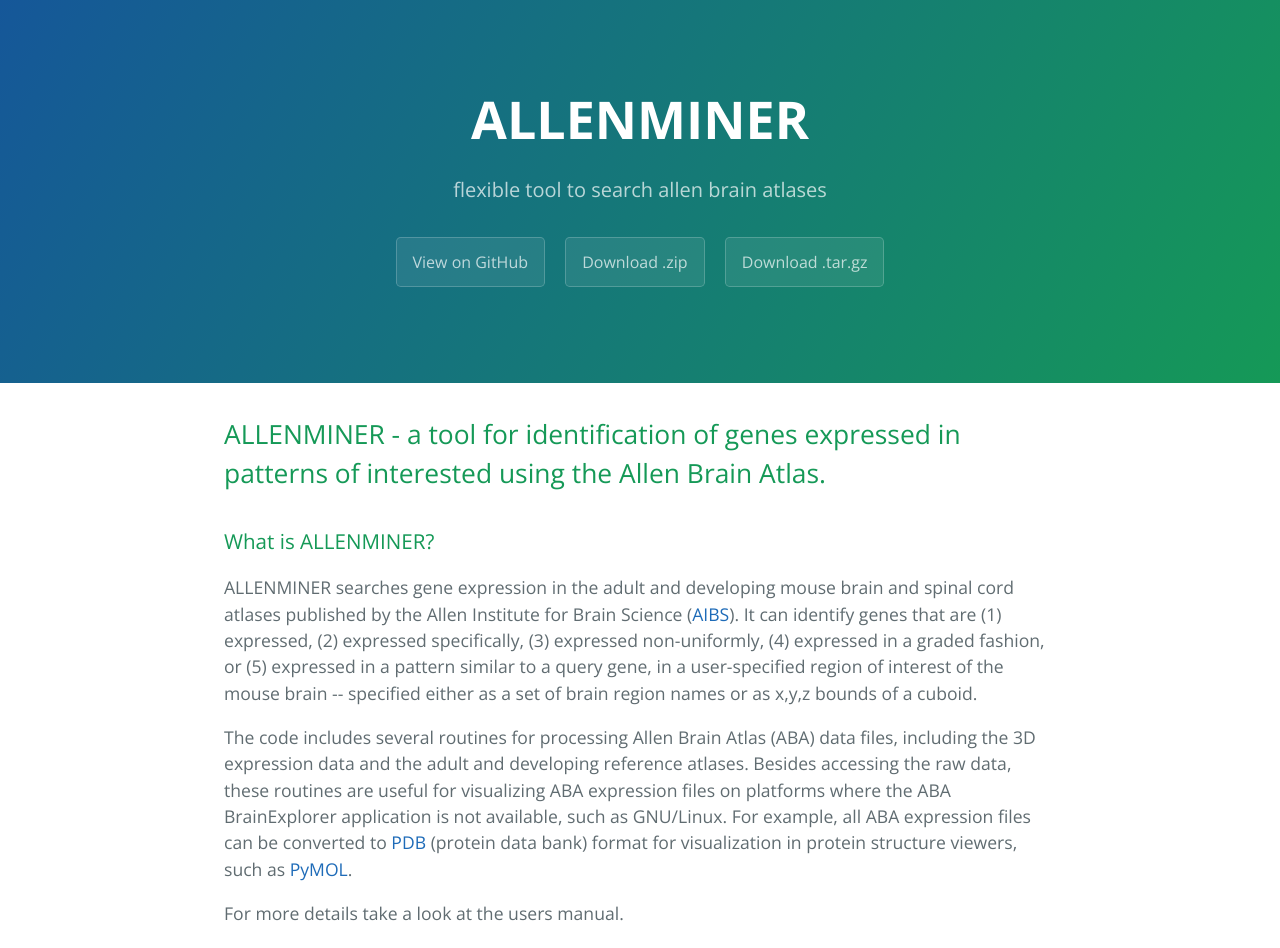
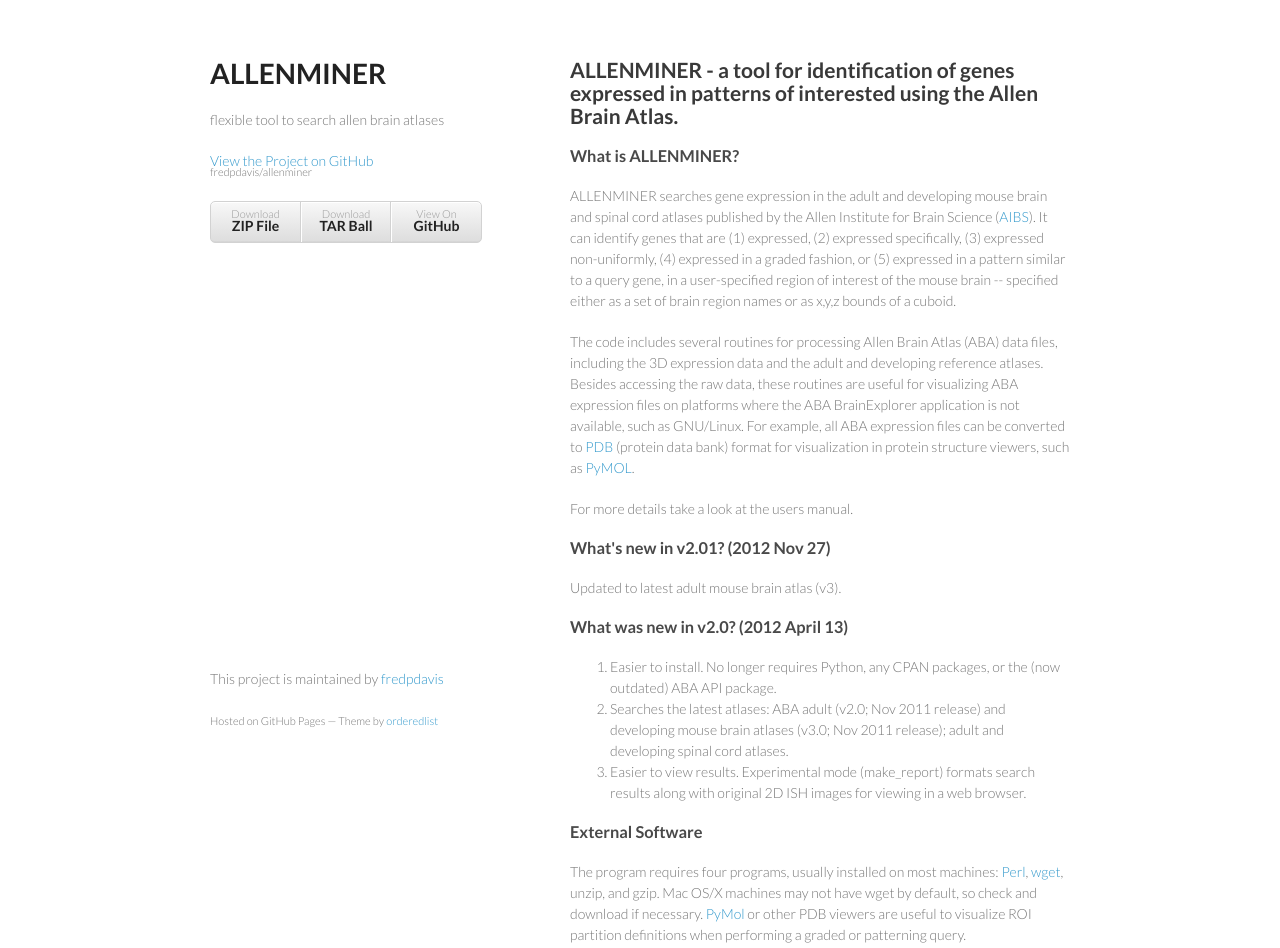
Before and after one commit to fredpdavis/allenminer, a plain HTML site: page index.html in a window 1280 px wide. Shown: the top 948 px of the page. Drawn offline with nearby package versions, Linux system fonts and the light colour scheme.

Commit message:
Create gh-pages branch via GitHub

```diff
--- a/index.html
+++ b/index.html
@@ -1,25 +1,34 @@
-<!DOCTYPE html>
-<html lang="en-us">
+<!doctype html>
+<html>
   <head>
-    <meta charset="UTF-8">
+    <meta charset="utf-8">
+    <meta http-equiv="X-UA-Compatible" content="chrome=1">
     <title>ALLENMINER by fredpdavis</title>
-    <meta name="viewport" content="width=device-width, initial-scale=1">
-    <link rel="stylesheet" type="text/css" href="stylesheets/normalize.css" media="screen">
-    <link href='https://fonts.googleapis.com/css?family=Open+Sans:400,700' rel='stylesheet' type='text/css'>
-    <link rel="stylesheet" type="text/css" href="stylesheets/stylesheet.css" media="screen">
-    <link rel="stylesheet" type="text/css" href="stylesheets/github-light.css" media="screen">
+
+    <link rel="stylesheet" href="stylesheets/styles.css">
+    <link rel="stylesheet" href="stylesheets/github-light.css">
+    <meta name="viewport" content="width=device-width, initial-scale=1, user-scalable=no">
+    <!--[if lt IE 9]>
+    <script src="//html5shiv.googlecode.com/svn/trunk/html5.js"></script>
+    <![endif]-->
   </head>
   <body>
-    <section class="page-header">
-      <h1 class="project-name">ALLENMINER</h1>
-      <h2 class="project-tagline">flexible tool to search allen brain atlases</h2>
-      <a href="https://github.com/fredpdavis/allenminer" class="btn">View on GitHub</a>
-      <a href="https://github.com/fredpdavis/allenminer/zipball/master" class="btn">Download .zip</a>
-      <a href="https://github.com/fredpdavis/allenminer/tarball/master" class="btn">Download .tar.gz</a>
-    </section>
+    <div class="wrapper">
+      <header>
+        <h1>ALLENMINER</h1>
+        <p>flexible tool to search allen brain atlases</p>
 
-    <section class="main-content">
-      <h2>
+        <p class="view"><a href="https://github.com/fredpdavis/allenminer">View the Project on GitHub <small>fredpdavis/allenminer</small></a></p>
+
+
+        <ul>
+          <li><a href="https://github.com/fredpdavis/allenminer/zipball/master">Download <strong>ZIP File</strong></a></li>
+          <li><a href="https://github.com/fredpdavis/allenminer/tarball/master">Download <strong>TAR Ball</strong></a></li>
+          <li><a href="https://github.com/fredpdavis/allenminer">View On <strong>GitHub</strong></a></li>
+        </ul>
+      </header>
+      <section>
+        <h2>
 <a id="allenminer---a-tool-for-identification-of-genes-expressed-in-patterns-of-interested-using-the-allen-brain-atlas" class="anchor" href="#allenminer---a-tool-for-identification-of-genes-expressed-in-patterns-of-interested-using-the-allen-brain-atlas" aria-hidden="true"><span class="octicon octicon-link"></span></a>ALLENMINER - a tool for identification of genes expressed in patterns of interested using the Allen Brain Atlas.</h2>
 
 <h3>
@@ -57,15 +66,13 @@
 
 <p><a href="http://dx.doi.org/10.1093/bioinformatics/btp288">A tool for identification of genes expressed in patterns of interest using the Allen Brain Atlas.</a>
 F. P. Davis and S. R. Eddy. Bioinformatics 2009.</p>
-
-      <footer class="site-footer">
-        <span class="site-footer-owner"><a href="https://github.com/fredpdavis/allenminer">ALLENMINER</a> is maintained by <a href="https://github.com/fredpdavis">fredpdavis</a>.</span>
-
-        <span class="site-footer-credits">This page was generated by <a href="https://pages.github.com">GitHub Pages</a> using the <a href="https://github.com/jasonlong/cayman-theme">Cayman theme</a> by <a href="https://twitter.com/jasonlong">Jason Long</a>.</span>
+      </section>
+      <footer>
+        <p>This project is maintained by <a href="https://github.com/fredpdavis">fredpdavis</a></p>
+        <p><small>Hosted on GitHub Pages &mdash; Theme by <a href="https://github.com/orderedlist">orderedlist</a></small></p>
       </footer>
-
-    </section>
-
+    </div>
+    <script src="javascripts/scale.fix.js"></script>
 
   </body>
 </html>
```
